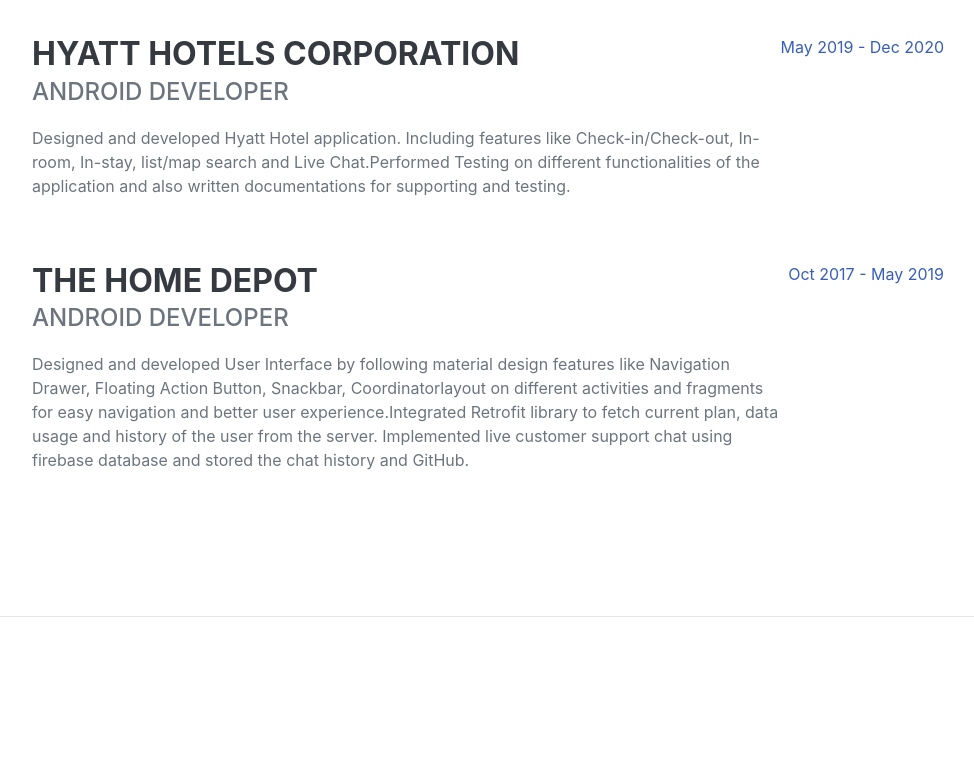
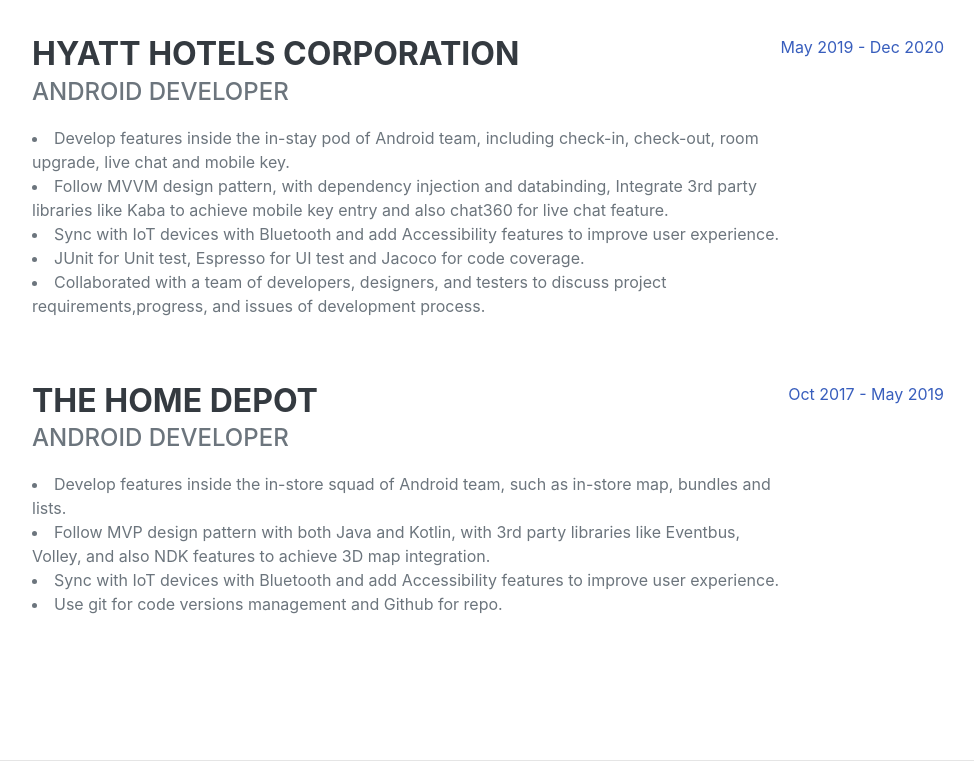
Before and after one commit to seanc233/seanc233.github.io, a plain HTML site: page index.html in a window 1280 px wide. Shown: the part 1380-2159 px from the top of the page, without its empty margins (288-1262 px from the left). Drawn offline with nearby package versions, Linux system fonts and the light colour scheme; a web font is replaced by a local one.

Commit message:
Update index.html

```diff
--- a/index.html
+++ b/index.html
@@ -72,7 +72,13 @@
                         <div class="flex-grow-1">
                             <h3 class="mb-0">Hyatt Hotels Corporation</h3>
                             <div class="subheading mb-3">Android Developer</div>
-                            <p>Designed and developed Hyatt Hotel application. Including features like Check-in/Check-out, In-room, In-stay, list/map search and Live Chat.Performed Testing on different functionalities of the application and also written documentations for supporting and testing.</p>
+                            <p>
+                                <li> Develop features inside the in-stay pod of Android team, including check-in, check-out, room upgrade, live chat and mobile key.</li>
+                                <li> Follow MVVM design pattern, with dependency injection and databinding, Integrate 3rd party libraries like Kaba to achieve mobile key entry and also chat360 for live chat feature.</li>
+                                <li> Sync with IoT devices with Bluetooth and add Accessibility features to improve user experience.</li>
+                                <li> JUnit for Unit test, Espresso for UI test and Jacoco for code coverage.</li>
+                                <li> Collaborated with a team of developers, designers, and testers to discuss project requirements,progress, and issues of development process.</li>
+                            </p>
                         </div>
                         <div class="flex-shrink-0"><span class="text-primary">May 2019 - Dec 2020</span></div>
                     </div>
@@ -80,7 +86,12 @@
                         <div class="flex-grow-1">
                             <h3 class="mb-0">The Home Depot</h3>
                             <div class="subheading mb-3">Android Developer</div>
-                            <p>Designed and developed User Interface by following material design features like Navigation Drawer, Floating Action Button, Snackbar, Coordinatorlayout on different activities and fragments for easy navigation and better user experience.Integrated Retrofit library to fetch current plan, data usage and history of the user from the server. Implemented live customer support chat using firebase database and stored the chat history and GitHub.</p>
+                            <p>
+                                <li> Develop features inside the in-store squad of Android team, such as in-store map, bundles and lists.</li>
+                                <li> Follow MVP design pattern with both Java and Kotlin, with 3rd party libraries like Eventbus, Volley, and also NDK features to achieve 3D map integration.</li>
+                                <li> Sync with IoT devices with Bluetooth and add Accessibility features to improve user experience.</li>
+                                <li> Use git for code versions management and Github for repo.</li>
+                            </p>
                         </div>
                         <div class="flex-shrink-0"><span class="text-primary">Oct 2017 - May 2019</span></div>
                     </div>
@@ -148,7 +159,7 @@
             <section class="resume-section" id="interests">
                 <div class="resume-section-content">
                     <h2 class="mb-5">Interests</h2>
-                    <p>Apart from being a Software Developer, I enjoy watching Sci-fi movies and playing computer games. I am also a fun of space and rocket technology such as SpaceX. In the sunny days, I enjoy biking, hiking and kayaking.</p>
+                    <p>Beyond my professional endeavors, I have a range of personal interests that enrich my life. Swimming, cooking, and skating are among my favorite activities, offering both physical and creative outlets. In the water, I find tranquility and a sense of freedom, while in the kitchen, I enjoy experimenting with flavors and creating delicious meals. Skating allows me to embrace a sense of adventure and appreciate the grace of movement. Additionally, I have a passion for computer games, immersing myself in interactive worlds and enjoying the challenges they present. These diverse pursuits bring me joy, relaxation, and opportunities for personal growth.</p>
                 </div>
             </section>
             <hr class="m-0" />
```
